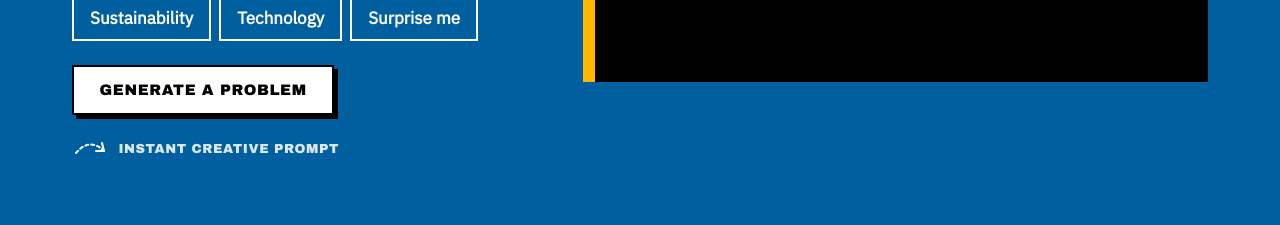
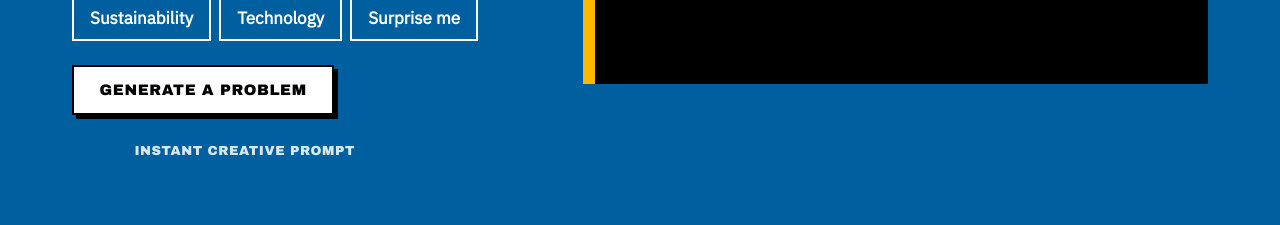
Before and after one commit to Jo-ohan/IdeaSprint, a React (Vite) app: page / in a window 1280 px wide. Shown: the part 2900-3125 px from the top of the page. Built offline with nearby package versions, Linux system fonts and the light colour scheme.

Commit message:
Update SVG in IdeaSpark component

```diff
--- a/src/components/IdeaSpark.tsx
+++ b/src/components/IdeaSpark.tsx
@@ -95,18 +95,18 @@ export default function IdeaSpark({ onUse }: Props) {
               {generating ? 'Generating…' : spark ? 'Spark another idea' : 'Generate a problem'}
             </button>
             <div className="spark__doodle" aria-hidden="true">
-              <svg className="spark__doodle-arrow" width="40" height="28" viewBox="0 0 40 28" fill="none">
+              <svg className="hero__doodle-arrow" width="56" height="32" viewBox="0 0 56 32" fill="none">
                 <path
-                  d="M4,18 C14,6 24,8 32,16"
-                  stroke="#fff"
-                  strokeWidth="2"
-                  strokeDasharray="3 3"
+                  d="M6,8 C18,24 34,26 48,14"
+                  stroke="var(--blue)"
+                  strokeWidth="2.2"
+                  strokeDasharray="4 3"
                   strokeLinecap="round"
                 />
                 <path
-                  d="M24,16 L32,16 L30,8"
-                  stroke="#fff"
-                  strokeWidth="2"
+                  d="M40,14 L48,14 L46,22"
+                  stroke="var(--blue)"
+                  strokeWidth="2.2"
                   strokeLinecap="round"
                   strokeLinejoin="round"
                 />
```
